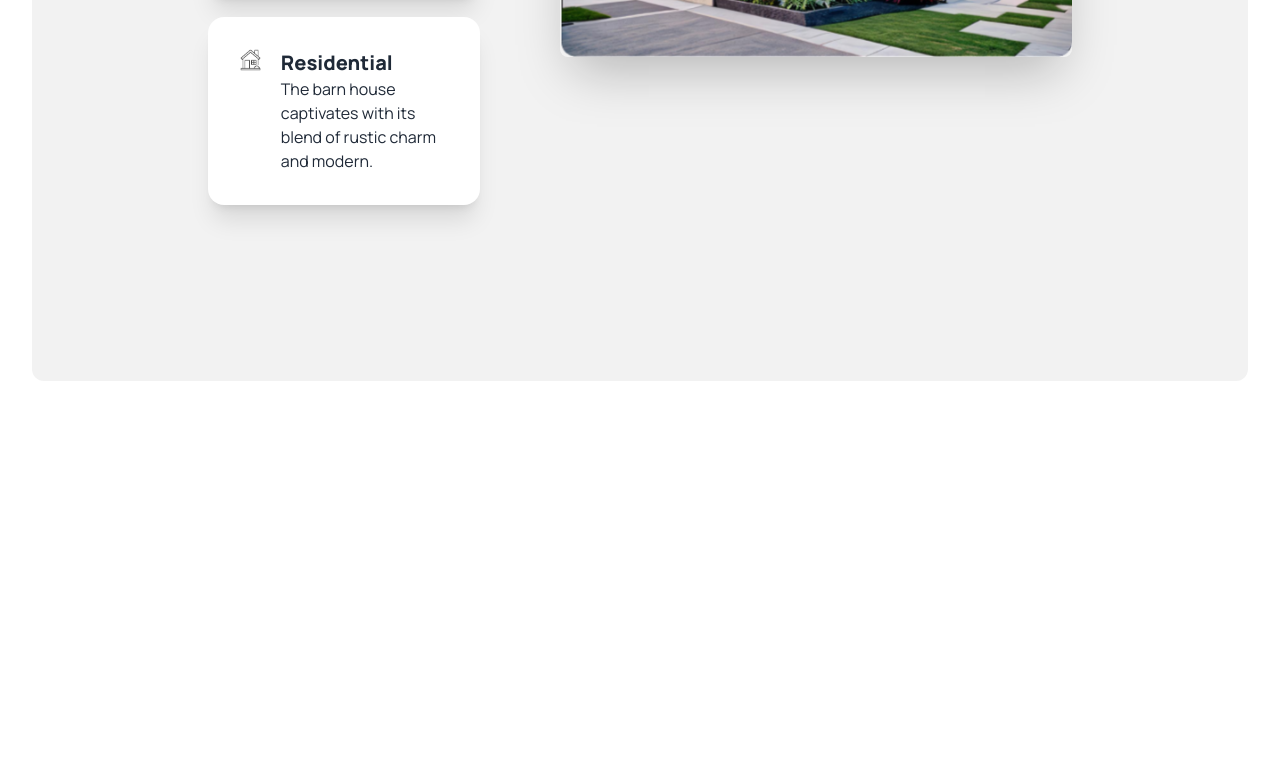
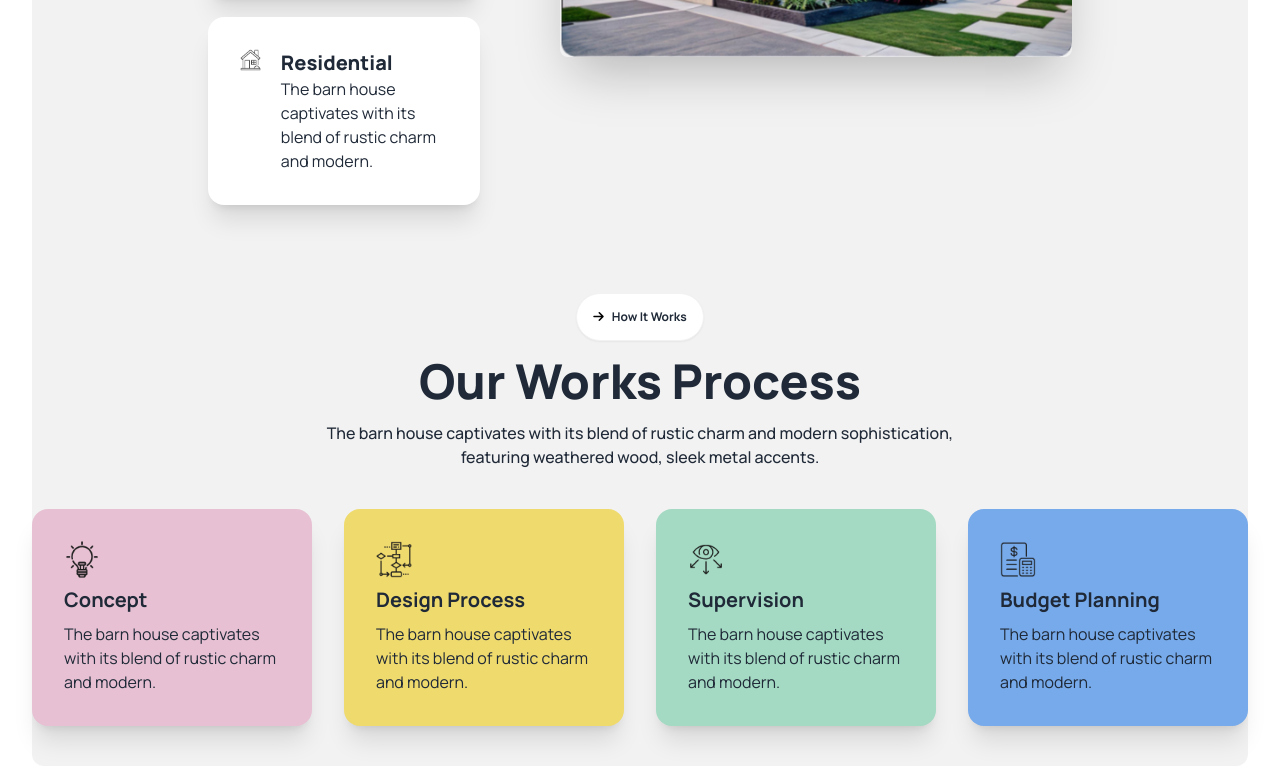
Before and after one commit to Khalid9080/Architectural-Innovators-Responsive-Website, a plain HTML site: page index.html in a window 1280 px wide. Shown: the part 1665-2431 px from the top of the page. Before the commit the page ends 2046 px from the top, so only its background shows below. Drawn offline with nearby package versions, Linux system fonts and the light colour scheme.

Commit message:
Our Work Process Done

```diff
--- a/index.html
+++ b/index.html
@@ -126,9 +126,9 @@
 
 
 
-    <main class="">
+    <main class="w-full">
         <!-- 2nd------------------- -->
-        <section class="w-full bg-base-200 relative rounded-xl ">
+        <section class=" bg-base-200 relative rounded-xl ">
 
 
 
@@ -142,7 +142,7 @@
                 <div class="absolute left-64 top-14 sm:flex hidden">
                     <img src="assets/Vector.png" alt="">
                 </div>
-<!-- ------------- -->
+
                 <div class="hero-content flex-col lg:flex-row-reverse gap-20">
 
                     <img src="assets/Rectangle.png" class="max-w-lg rounded-lg sm:flex hidden shadow-2xl" />
@@ -194,15 +194,11 @@
                     </div>
                 </div>
 
-<!-- ------------- -->
-
-
-
             </div>
 
 
-<!--
-            <section class="py-20 -mt-20">
+ <!-- ------------- -->
+            <div class="md:-mt-32 py-10 ">
 
                 <div class=" text-center space-y-4 ">
                     <button class="btn rounded-3xl bg-white z-10 text-xs font-bold ">
@@ -210,17 +206,17 @@
                         How It Works
                     </button>
 
-                    <h1 class="text-4xl font-bold outline-2 outline-gray-800">Our Works Process</h1>
-                    <p class="font-medium">The barn house captivates with its blend of rustic charm and modern
+                    <h1 class="md:text-5xl text-3xl font-black outline-2 outline-gray-800">Our Works Process</h1>
+                    <p class="font-medium md:text-base text-sm">The barn house captivates with its blend of rustic charm and modern
                         sophistication, <br> featuring
                         weathered wood, sleek metal accents.
                     </p>
 
                 </div>
 
-                <div class=" md:flex md:flex-row  flex-col  justify-center items-center md:gap-8 space-y-5  mt-5 mb-10">
+                <div class=" md:flex md:flex-row  flex-col  justify-center items-center md:gap-8 space-y-5  mt-5  ">
 
-                    <div class="card bg-base-100 w-72 shadow-xl bg-[#E7C1D3] mt-5">
+                    <div class="card bg-base-100 w-72 shadow-xl bg-[#E7C1D3] mt-5 container mx-auto">
                         <div class="card-body">
                             <img src="assets/concept.png" class="w-2/12 " alt="">
                             <h3 class="card-title font-bold">Concept</h3>
@@ -229,7 +225,7 @@
                         </div>
                     </div>
 
-                    <div class="card bg-base-100 w-72 shadow-xl bg-[#EFDA6E]">
+                    <div class="card bg-base-100 w-72 shadow-xl bg-[#EFDA6E] container mx-auto">
                         <div class="card-body">
                             <img src="assets/flow-chart.png" class="w-2/12" alt="">
                             <h3 class="card-title font-bold">Design Process</h3>
@@ -237,7 +233,7 @@
 
                         </div>
                     </div>
-                    <div class="card bg-base-100 w-72 shadow-xl bg-[#A4DAC3]">
+                    <div class="card bg-base-100 w-72 shadow-xl bg-[#A4DAC3] container mx-auto">
                         <div class="card-body">
                             <img src="assets/vision.png" class="w-2/12" alt="">
                             <h3 class="card-title font-bold">Supervision</h3>
@@ -245,7 +241,7 @@
 
                         </div>
                     </div>
-                    <div class="card bg-base-100 w-72 shadow-xl bg-[#77AAEA]">
+                    <div class="card bg-base-100 w-72 shadow-xl bg-[#77AAEA] container mx-auto">
                         <div class="card-body">
                             <img src="assets/budget-planning.png" class="w-2/12" alt="">
                             <h3 class="card-title font-bold">Budget Planning</h3>
@@ -256,16 +252,16 @@
 
                 </div>
 
-            </section>
+            </div>
 
--->
+
 
 
         </section>
+<!-- ------------- -->
 
+      <!--
 
-
-<!--
         <section class="background-image bg-no-repeat bg-cover ">
 
             <div class="text-center py-20 ">
@@ -322,8 +318,7 @@
 
     </main>
 
-<!--
-
+ <!--
     <footer class="bg-footer-bg">
 
         <div class="text-center py-20 ">
@@ -359,6 +354,7 @@
 
     </footer>
 -->
+
 </body>
 
 </html>
```
